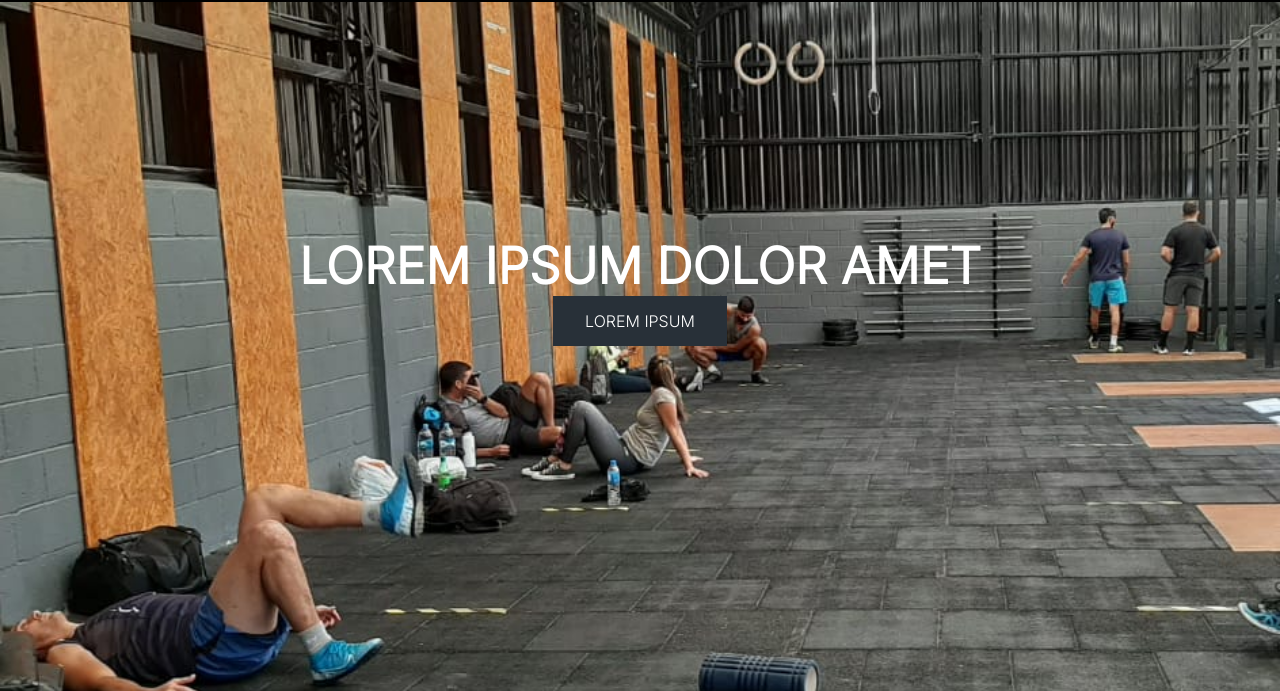
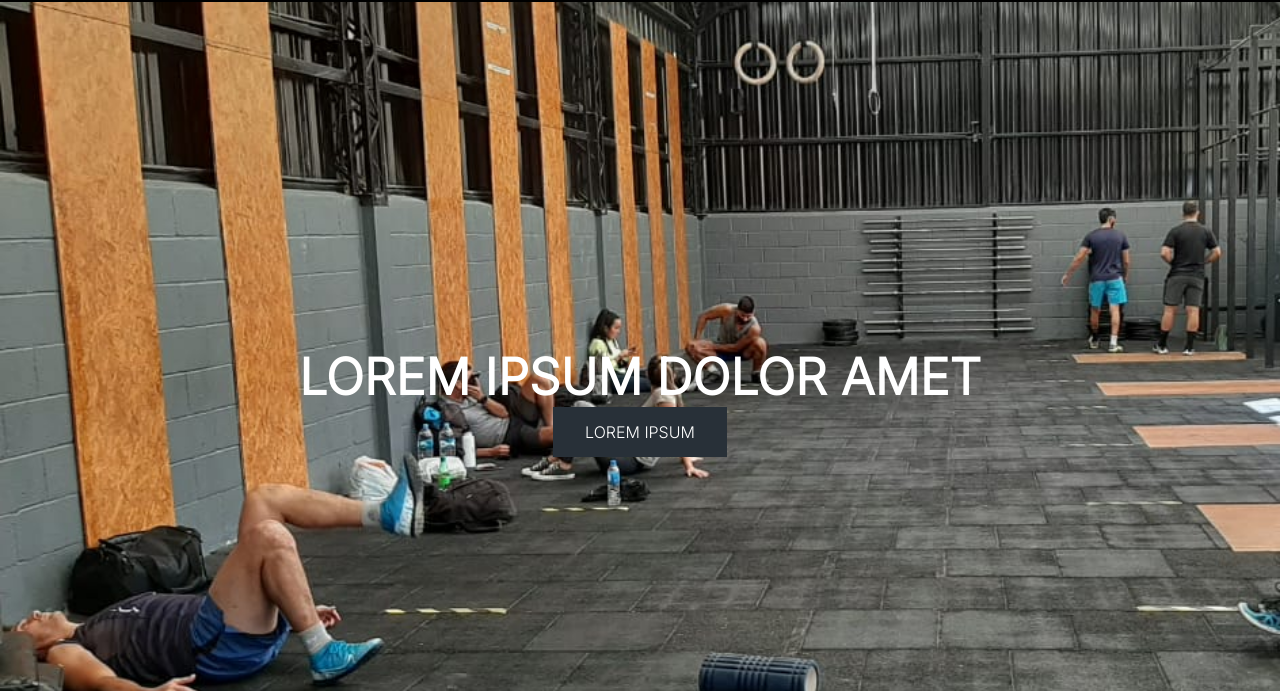
Before and after one commit to lgbru/root, a plain HTML site: page index.html in a window 1280 px wide. Shown: the part 109-800 px from the top of the page. Drawn offline with nearby package versions, Linux system fonts and the light colour scheme.

Commit message:
Arregle texto de main que no era flex

```diff
--- a/index.html
+++ b/index.html
@@ -32,9 +32,11 @@
   </header>
   <body>
   <main>
-    <section class="section-1">
-      <div class="center-text container">
+    <section class="section-1 section-flex">
+      <div class="center-text">
         <h1>LOREM IPSUM DOLOR AMET</h1>
+      </div>
+      <div class="">
         <button class="button" type="button" name="Unite al Club!">LOREM IPSUM</button>
       </div>
     </section>
--- a/sass/scss/style.scss
+++ b/sass/scss/style.scss
@@ -65,11 +65,6 @@ html {
 
 /*Texto y Boton index*/
 .center-text {
-  text-align: center;
-  position: absolute;
-  top: 50%;
-  left: 50%;
-  transform: translate(-50%, -50%);
   color: white;
   h1 {
     font-size: 50px;
@@ -87,6 +82,13 @@ html {
 }
 .button:hover {
   background-color: rgb(226, 228, 22)
+}
+
+.section-flex {
+  display: flex;
+  flex-direction:column;
+  align-items: center;
+  justify-content: center;
 }
 
 /*Formulario de Contacto*/
```
Also changed, not shown: sass/css/style.css.
